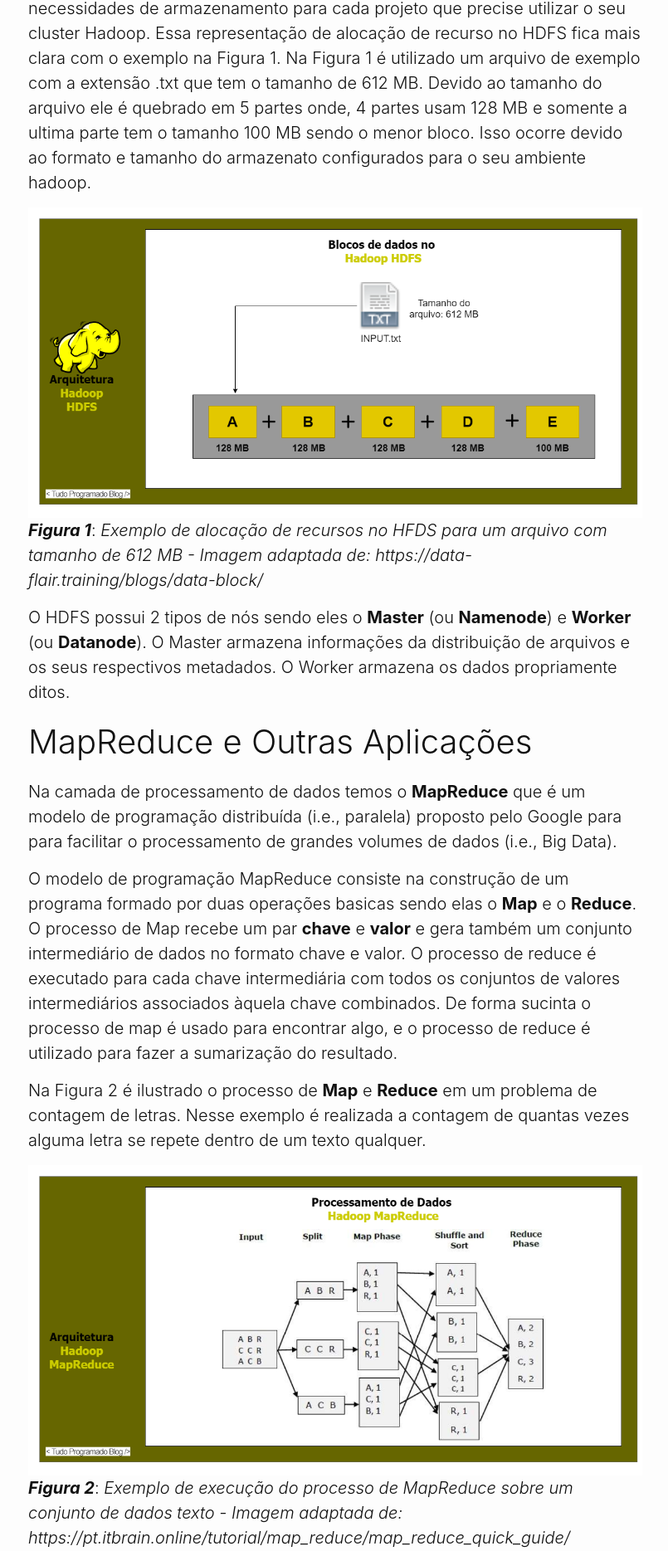
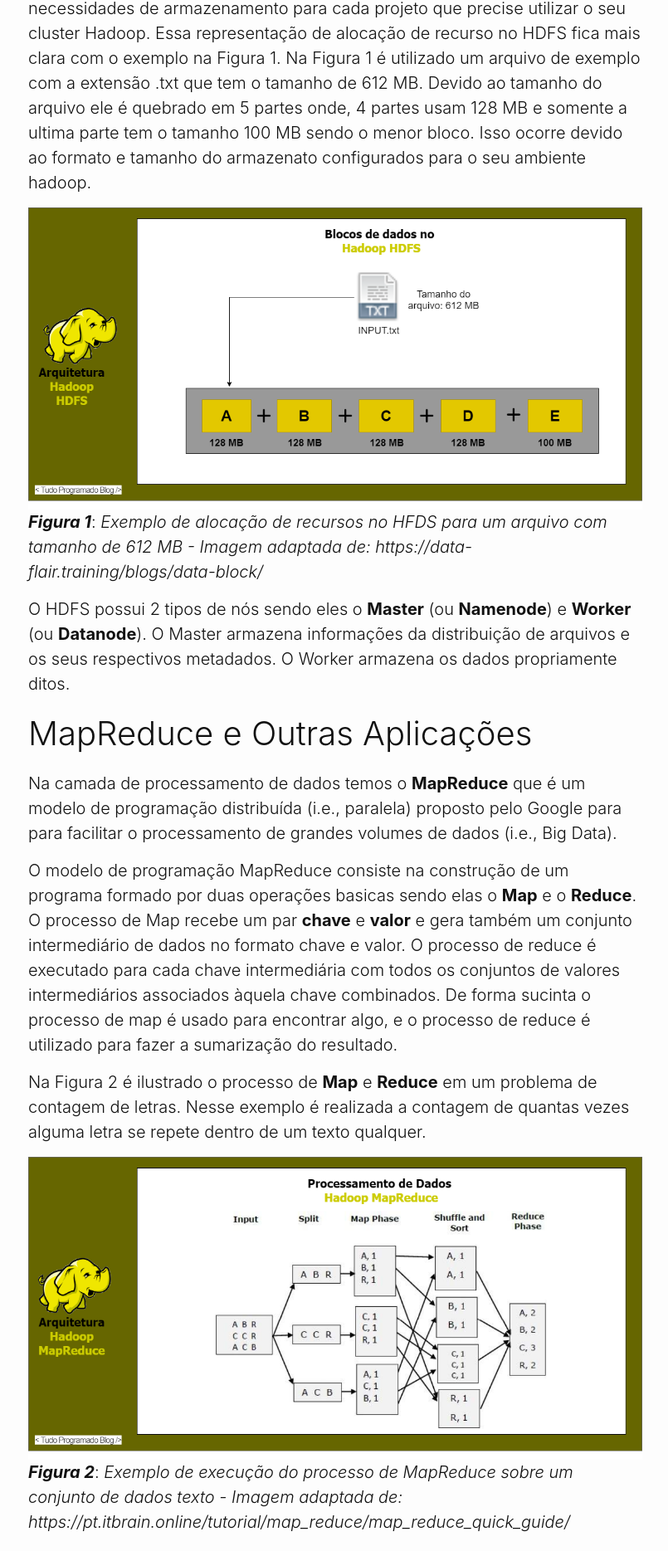
Before and after one commit to rafaelsanches123/rafaelsanches123.github.io, a Jekyll site: the page built from _posts/2021-25-05-introducao-a-arquitetura-hadoop.markdown, in a window 1280 px wide. Shown: the part 2144-4013 px from the top of the page at 83% size, without its empty margins (236-1041 px from the left). Built offline with Jekyll 4.4.1, drawn with Linux system fonts in a browser that asks for light colours; comment, search, counter and statistics services are not loaded.

Commit message:
atualização do post sobre as imagens da  arquitetura hadoop

```diff
--- a/_posts/2021-25-05-introducao-a-arquitetura-hadoop.markdown
+++ b/_posts/2021-25-05-introducao-a-arquitetura-hadoop.markdown
@@ -35,7 +35,7 @@ Quando utilizamos o Hadoop outra questão que deve ser analisada é que ele não
 
 O HDFS possui o __conceito de blocos__, assim como no sistema Unix, mas seus blocos normalmente têm tamanho de __128MB__.  Um arquivo muito grande pode ter blocos armazenados em mais de um local (i.e., sistema de tolerância a falhas). Com este conceito de blocos de tamanho fixo fica mais fácil calcular as necessidades de armazenamento para cada projeto que precise utilizar o seu cluster Hadoop. Essa representação de alocação de recurso no HDFS fica mais clara com o exemplo na Figura 1. Na Figura 1 é utilizado um arquivo de exemplo com a extensão .txt que tem o tamanho de 612 MB. Devido ao tamanho do arquivo ele é quebrado em 5 partes onde, 4 partes usam 128 MB e somente a ultima parte tem o tamanho 100 MB sendo o menor bloco. Isso ocorre devido ao formato e tamanho do armazenato configurados para o seu ambiente hadoop.
 
-![arquitetura-hadoop]({{ site.url }}/assets/bloco_de_dados_hdfs.png){:style="width: 100%" }
+![arquitetura-hadoop]({{ site.url }}/assets/hadoop_hdfs.png){:style="width: 100%" }
 ***Figura 1***: *Exemplo de alocação de recursos no HFDS para um arquivo com tamanho de 612 MB - Imagem adaptada de: https://data-flair.training/blogs/data-block/*
 
 O HDFS possui 2 tipos de nós sendo eles o __Master__ (ou __Namenode__) e __Worker__ (ou __Datanode__).  O Master armazena informações da distribuição de arquivos e os seus respectivos metadados. O Worker armazena os dados propriamente ditos.
```
Also changed, not shown: assets/bloco_de_dados_hdfs.png (deleted), assets/hadoop_hdfs.png (added), assets/hadoop_mapreduce.png, assets/hadoop_yarn.png.
